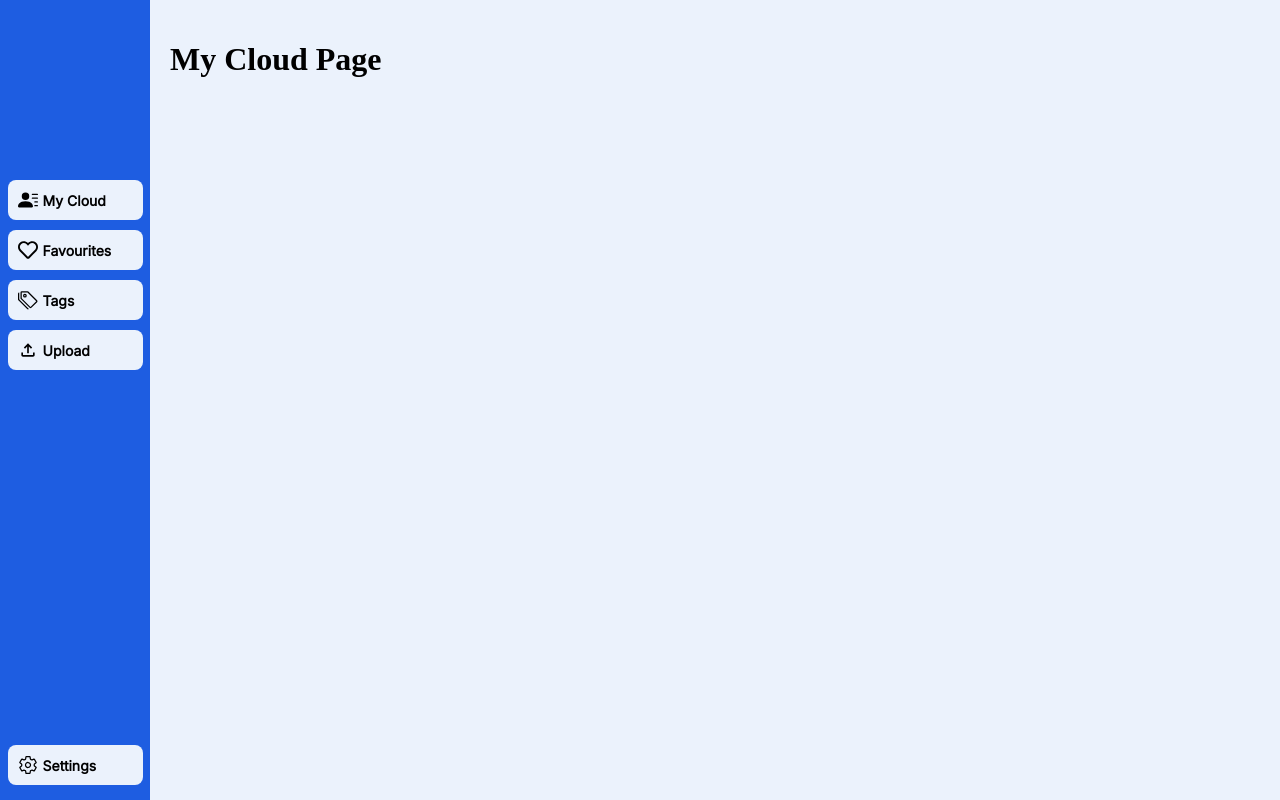
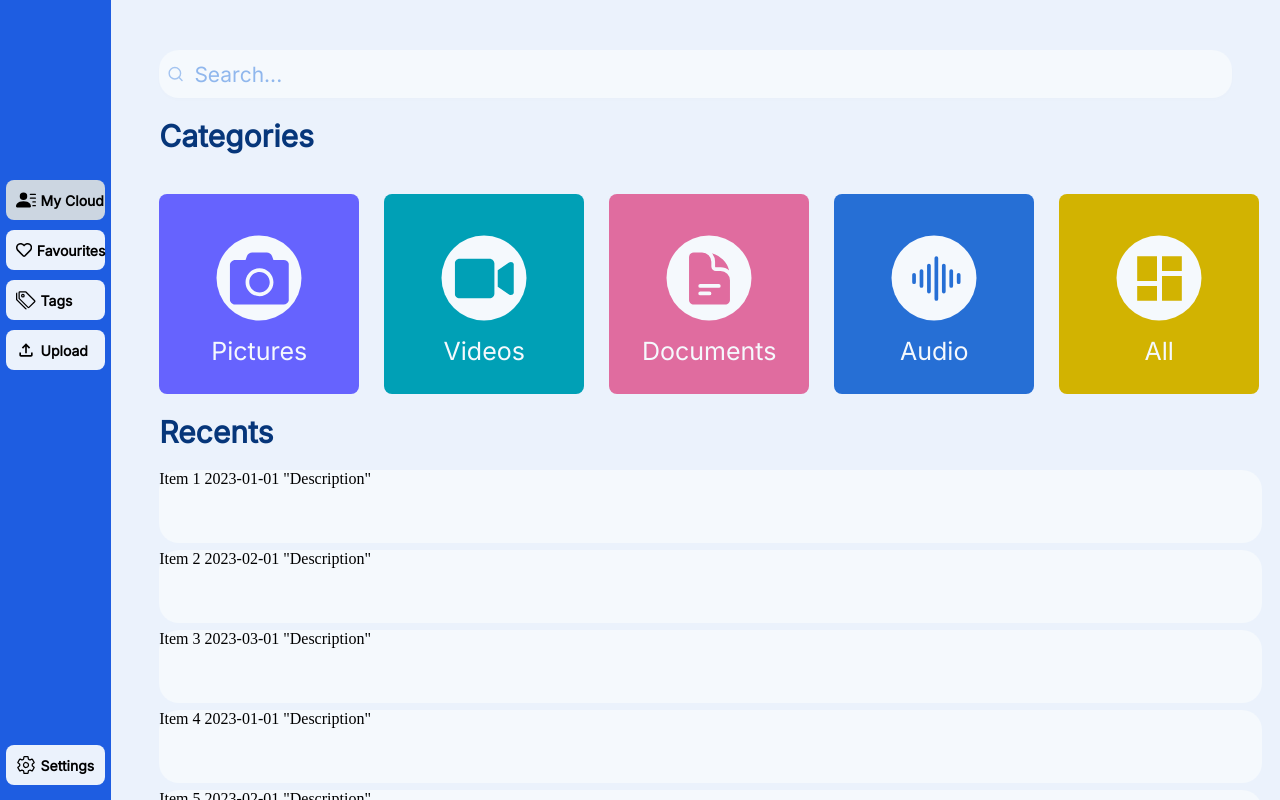
Before and after one commit to imrahn4/personal-cloud-project, a React (Create React App) app: page /my-cloud in a window 1280 px wide. Built offline with nearby package versions, Linux system fonts and the light colour scheme.

Commit message:
mycloud page structure with design
working on functionality for this next

```diff
--- a/src/App.css
+++ b/src/App.css
@@ -13,7 +13,7 @@ body, html {
 
 .app-container {
     display: flex;
-    height: 100vh;
+    overflow-y: hidden;
 }
 
 .main-content {
@@ -28,11 +28,12 @@ body, html {
     padding-top: 180px;
     background-color: #1e5de1;
     overflow-y: auto;
-    color: azure;
+    color: EBF2FC;
     display: flex;
     flex-direction: column;
     box-sizing: border-box;
     position: relative;
+    overflow-x: hidden; /* Hide horizontal overflow */
 }
 
 .sidebar-item {
@@ -87,3 +88,7 @@ body, html {
     display: flex;
     align-items: center;
 }
+
+.active {
+    background-color: rgb(204, 214, 225);
+}
--- /dev/null
+++ b/src/MyCloud.css
@@ -0,0 +1,167 @@
+@font-face {
+    font-family: 'Inter';
+    src: url('./assets/Inter.woff') format('woff2');
+    font-weight: normal;
+    font-style: normal;
+}
+
+.cloud-page-container {
+    display: flex;
+    bottom: 10px;
+    height: 70vh;
+}
+
+.cloud-page-container-left {
+    margin-right: 4px;
+    height: 50vh;
+  }
+
+.cloud-page-container-right {
+    flex-grow: 1;
+    height: 100px;
+    height: 79vh;
+    background-color: #f5f9fd;
+    border-radius: 20px;
+}
+
+.recents-container {
+    height: 100%;
+}
+
+  /* Rest of your styles... */
+
+
+.search-container {
+    background-color: #f5f9fd;
+    display: flex;
+    align-items: center;
+    width: 95%;
+    height: 6vh;
+    margin: auto;
+    margin-top: 30px;
+    border-radius: 20px;
+    font-size: 16px;
+    box-shadow: 0 2px 4px rgba(0, 0, 0, 0.01);
+  }
+
+.search-input {
+    border: none;
+    outline: none;
+    background-color: transparent;
+    padding: 10px;
+    font-size: 21px;
+    font-family: 'Inter';
+    width: 100%;
+    height: 100%;
+    margin-right: 5px;
+}
+
+.search-input::placeholder{
+    color: #90B7ED;
+}
+
+.search-icon {
+    margin-left: 8px;
+    color: #90B7ED;
+    opacity: 0.8;
+}
+
+.main-container {
+
+}
+
+.category-container {
+    display: flex;
+    flex-direction: row;
+    width: 100%;
+    margin-bottom: 15%px;
+}
+
+.category-item-container {
+    position: relative;
+    width: 200px;
+    height: 200px;
+    cursor: pointer;
+    border-radius: 8px;
+    margin-top: 20px;
+    margin-right: 25px;
+    transition: transform 0.2s;
+}
+
+.category-item-circle {
+    position: absolute;
+    top: 42%;
+    left: 50%;
+    transform: translate(-50%, -50%);
+    background-color: #f5f9fd;
+    height: 85px;
+    width: 85px;
+    border-radius: 50%;
+}
+
+.category-item-text {
+    font-family: 'Inter';
+    color: #f5f9fd;
+    top: 135%;
+    left: 50%;
+    position: absolute;
+    transform: translate(-50%, -50%);
+    font-size: 25px;
+}
+
+
+
+.category-item-icon {
+    position: absolute;
+    top: 50%;
+    left: 50%;
+    transform: translate(-50%, -50%);
+    width: 70%;
+    height: 70%;
+}
+
+
+.category-item-container:hover {
+    transform: scale(1.05);
+}
+
+.search-header {
+    font-family: 'Inter';
+    color: #06367A;
+    font-size: 30px;
+    margin-left: 5px;
+}
+
+.header {
+    font-family: 'Inter';
+    color: #06367A;
+    font-size: 30px;
+}
+
+.header {
+    font-family: 'Inter';
+    color: #06367A;
+    font-size: 30px;
+}
+
+.frame {
+    width: 500px;
+    height: 500px;
+    overflow-y: auto;
+    border: 1px solid #ccc;
+  }
+
+.grid-container {
+    display: grid;
+    grid-template-columns: repeat(3, 1fr);
+    grid-gap: 10px; /* Adjust the gap between items */
+    padding: 10px; /* Adjust padding as needed */
+}
+
+.grid-item {
+    width: 100%;
+    height: 100px; /* Set the height of each item */
+    background-color: #ddd;
+    border: 1px solid #999;
+    box-sizing: border-box;
+}
--- a/src/MyCloudPage.js
+++ b/src/MyCloudPage.js
@@ -1,11 +1,121 @@
-import React from "react";
-import './App.css';
-import Sidebar from "./Sidebar.js";
+import React, { useState } from "react";
+import './MyCloud.css'
+import './MyCloudPictures.css'
+
+import RecentItem from "./RecentItem";
+
+import { FiSearch } from 'react-icons/fi';
+import { FaCamera, FaVideo } from "react-icons/fa";
+import { HiDocumentText } from "react-icons/hi2";
+import { BsSoundwave } from "react-icons/bs";
+import { MdDashboard } from "react-icons/md";
 
 const MyCloudPage = () => {
+  const recentItems = [
+    { title: 'Item 1', date: '2023-01-01', description: 'Description' },
+    { title: 'Item 2', date: '2023-02-01', description: 'Description' },
+    { title: 'Item 3', date: '2023-03-01', description: 'Description' },
+    { title: 'Item 4', date: '2023-01-01', description: 'Description'  },
+    { title: 'Item 5', date: '2023-02-01', description: 'Description'  },
+    { title: 'Item 6', date: '2023-03-01', description: 'Description' },
+    // Add more items as needed
+  ];
+
+  // Added state to track the selected category
+  const [selectedCategory, setSelectedCategory] = useState("home");
+
+  // Added function to handle category clicks
+  const handleCategoryClick = (category) => {
+    setSelectedCategory(category);
+  };
+
   return (
     <div>
-      <h1>My Cloud Page</h1>
+      {/* Search bar */}
+      <div className="search-container">
+        <FiSearch className="search-icon" size={18}/>
+        <input type="text" placeholder="Search..." className="search-input"/>
+      </div>
+
+      {/* Main content*/}
+      <h1 style={{marginLeft: '2.5%'}} className="search-header" ></h1> {/* Underneath this will be search results */}
+      <h1 style={{marginLeft: '2.5%'}} className="header">Categories</h1>
+
+      <div style={{marginLeft: '2.5%'}} className="cloud-page-container">
+        <div className="cloud-page-container-left">
+          <div className="cloud-page-home">
+            <div className="category-container">
+
+              {/* Pictures */}
+              <div className="category-item-container" style={{backgroundColor:'#6663FE'}} onClick={() => handleCategoryClick('pictures')}>
+                <div className="category-item-circle">
+                  <FaCamera className="category-item-icon" style={{color:'#6663FE'}}/>
+                  <div className="category-item-text"> Pictures </div>
+                </div>
+              </div>
+
+              <div className="category-item-container" style={{backgroundColor:'#00A0B6'}}>
+                <div className="category-item-circle">
+                  <FaVideo className="category-item-icon" style={{color:'#00A0B6'}}/>
+                  <div className="category-item-text"> Videos </div>
+                </div>
+              </div>
+
+              <div className="category-item-container" style={{backgroundColor:'#E06C9F'}}>
+                <div className="category-item-circle">
+                  <HiDocumentText className="category-item-icon" style={{color:'#E06C9F'}}/>
+                  <div className="category-item-text"> Documents </div>
+                </div>
+              </div>
+
+              <div className="category-item-container" style={{backgroundColor:'#266FD5'}}>
+                <div className="category-item-circle">
+                  <BsSoundwave className="category-item-icon" style={{color:'#266FD5'}}/>
+                <div className="category-item-text"> Audio </div>
+              </div>
+
+              </div>
+
+              <div className="category-item-container" style={{backgroundColor:'#D2B301'}}>
+                <div className="category-item-circle">
+                  <MdDashboard className="category-item-icon" style={{color:'#D2B301'}}/>
+                  <div className="category-item-text"> All </div>
+                 </div>
+              </div>
+
+            </div>
+
+            <h1 className="header">Recents</h1>
+
+            <div className="recents-container">
+              {recentItems.map((item, index) => (
+                <RecentItem key={index} {...item} />
+              ))}
+            </div>
+
+
+          </div>
+
+          <div className="cloud-page-pictures-container">
+          </div>
+
+          <div className="cloud-page-videos-container">
+          </div>
+
+          <div className="cloud-page-documents-container">
+          </div>
+
+          <div className="cloud-page-audio-container">
+          </div>
+
+          <div className="cloud-page-other-container">
+          </div>
+        </div>
+
+        <div className="cloud-page-container-right">
+        </div>
+
+      </div>
     </div>
   );
 };
--- /dev/null
+++ b/src/MyCloudPictures.css
@@ -0,0 +1,9 @@
+
+.cloud-page-pictures-container {
+    flex-grow: 1;
+    width: 70vw;
+    height: 79vh;
+    background-color: #f5f9fd;
+    border-radius: 20px;
+    margin-right: 10px;
+}
--- /dev/null
+++ b/src/RecentItem.css
@@ -0,0 +1,19 @@
+@font-face {
+    font-family: 'Inter';
+    src: url('./assets/Inter.woff') format('woff2');
+    font-weight: normal;
+    font-style: normal;
+}
+
+.recent-item-item-container {
+    background-color: #f5f9fd;
+    border-radius: 20px;
+    margin-bottom: 7px;
+    height: 73px;
+    width: 98%;
+    transition: transform 0.2s;
+}
+
+.recent-item-item-container:hover {
+    transform: scale(1.05);
+}
--- /dev/null
+++ b/src/RecentItem.js
@@ -0,0 +1,14 @@
+import React from 'react';
+import './RecentItem.css'
+
+const RecentItem = ({ title, date, description }) => {
+  return (
+    <div className="recent-item">
+        <div className="recent-item-item-container">
+            <> {title} {date} "{description}" </>
+        </div>
+    </div>
+  );
+};
+
+export default RecentItem;
--- a/src/Sidebar.js
+++ b/src/Sidebar.js
@@ -1,6 +1,7 @@
 import React from "react";
 import './App.css';
-import { Link } from "react-router-dom";
+import { Link, useLocation } from "react-router-dom";
+
 import { IoSettingsOutline } from "react-icons/io5";
 import { BsFillPersonLinesFill } from "react-icons/bs";
 import { FaRegHeart } from "react-icons/fa";
@@ -8,25 +9,30 @@ import { BsTags } from "react-icons/bs";
 import { MdOutlineFileUpload } from "react-icons/md";
 
 function Sidebar() {
+  const location = useLocation();
+
+  const isLinkActive = (pathname) => {
+    return location.pathname === pathname;
+  };
   return (
     <div className="sidebar">
-      <Link to='/my-cloud' className="sidebar-item">
+      <Link to='/my-cloud' className={`sidebar-item ${isLinkActive('/my-cloud') && 'active'}`}>
         <BsFillPersonLinesFill className="sidebar-item-icon"/>
         <p className="sidebar-item-text"> My Cloud </p>
       </Link>
-      <Link to='/favourites' className="sidebar-item">
+      <Link to='/favourites' className={`sidebar-item ${isLinkActive('/favourites') && 'active'}`}>
         <FaRegHeart className="sidebar-item-icon"/>
         <p className="sidebar-item-text"> Favourites </p>
       </Link>
-      <Link to='/tags' className="sidebar-item">
+      <Link to='/tags' className={`sidebar-item ${isLinkActive('/tags') && 'active'}`}>
         <BsTags className="sidebar-item-icon"/>
         <p className="sidebar-item-text"> Tags </p>
       </Link>
-      <Link to='/upload' className="sidebar-item">
+      <Link to='/upload' className={`sidebar-item ${isLinkActive('/upload') && 'active'}`}>
         <MdOutlineFileUpload className="sidebar-item-icon"/>
         <p className="sidebar-item-text"> Upload </p>
       </Link>
-      <Link to='/settings' className="sidebar-item-settings">
+      <Link to='/settings' className={`sidebar-item-settings ${isLinkActive('/settings') && 'active'}`}>
         <IoSettingsOutline className="sidebar-item-icon"/>
         <p className="sidebar-item-text"> Settings </p>
       </Link>
```
Lines whose indentation alone changed are shown as unchanged.
